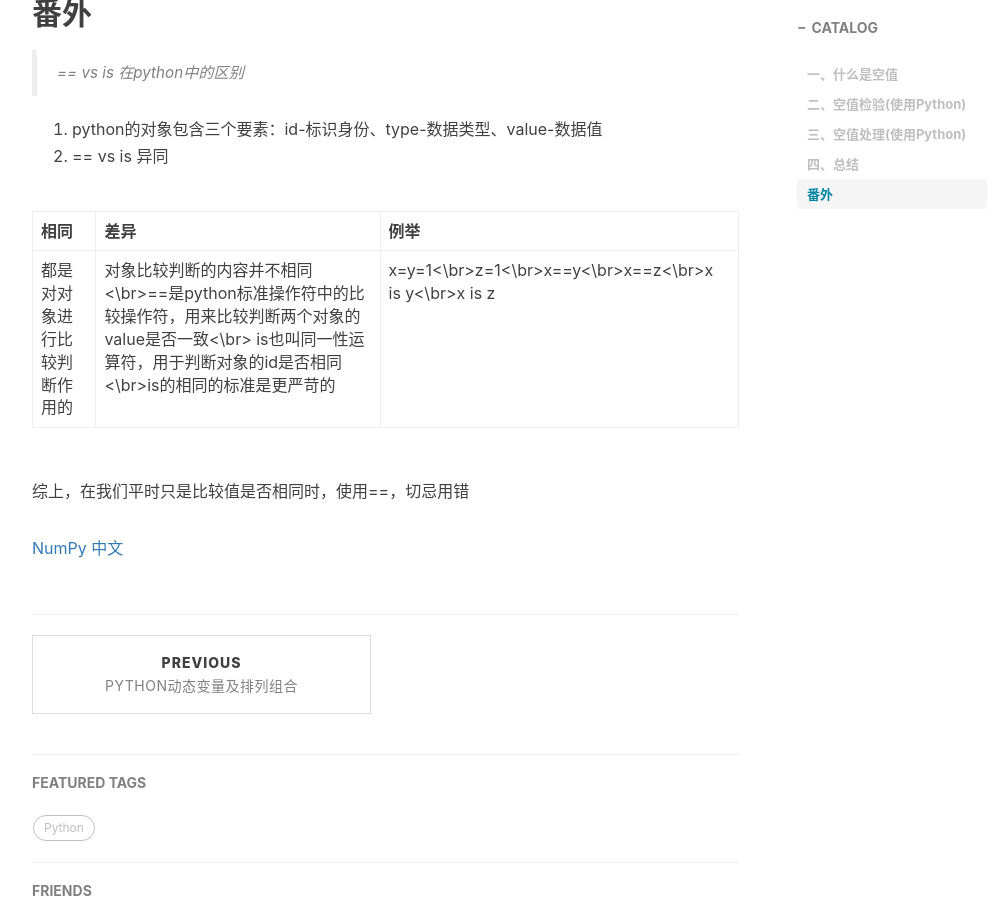
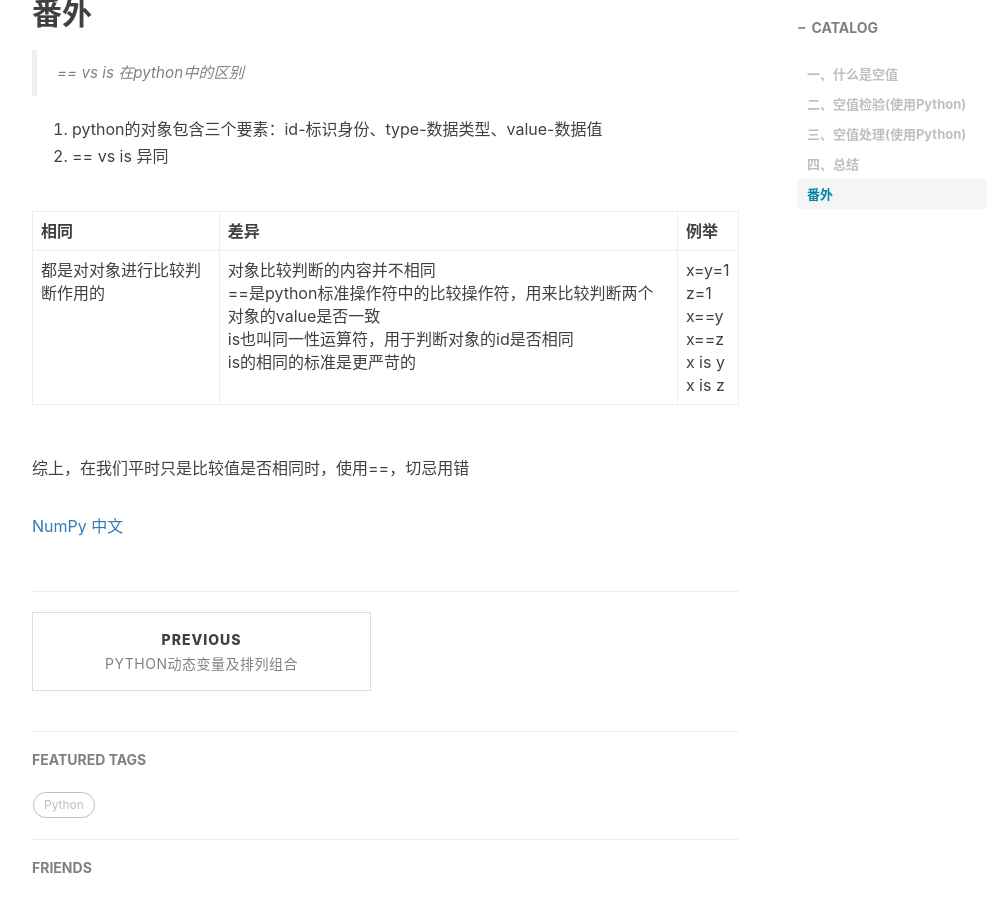
Before and after one commit to xeebudong/xeebudong.github.io, a Jekyll site: the page built from _posts/2020-04-02-空值及Python空值检验.markdown, in a window 1280 px wide and 900 px high, scrolled down 1779 px. Shown: the whole window, without its empty margins (233-1229 px from the left). Built offline with Jekyll 4.4.1, drawn with Linux system fonts in a browser that asks for light colours; nearby versions of some CDN libraries; comment, search, counter and statistics services are not loaded.

Commit message:
- 2020/04/02 17:57:05

```diff
--- a/_posts/2020-04-02-空值及Python空值检验.markdown
+++ b/_posts/2020-04-02-空值及Python空值检验.markdown
@@ -58,7 +58,7 @@
 
 | 相同 |  差异 | 例举 |
 | ------ | ------ | ------ |
-|都是对对象进行比较判断作用的|对象比较判断的内容并不相同<\br>==是python标准操作符中的比较操作符，用来比较判断两个对象的value是否一致<\br> is也叫同一性运算符，用于判断对象的id是否相同<\br>is的相同的标准是更严苛的|x=y=1<\br>z=1<\br>x==y<\br>x==z<\br>x is y<\br>x is z|
+|都是对对象进行比较判断作用的|对象比较判断的内容并不相同<br/>==是python标准操作符中的比较操作符，用来比较判断两个对象的value是否一致<br/> is也叫同一性运算符，用于判断对象的id是否相同<br/>is的相同的标准是更严苛的|x=y=1<br/>z=1<br/>x==y<br/>x==z<br/>x is y<br/>x is z|
 
 综上，在我们平时只是比较值是否相同时，使用==，切忌用错
 
```
